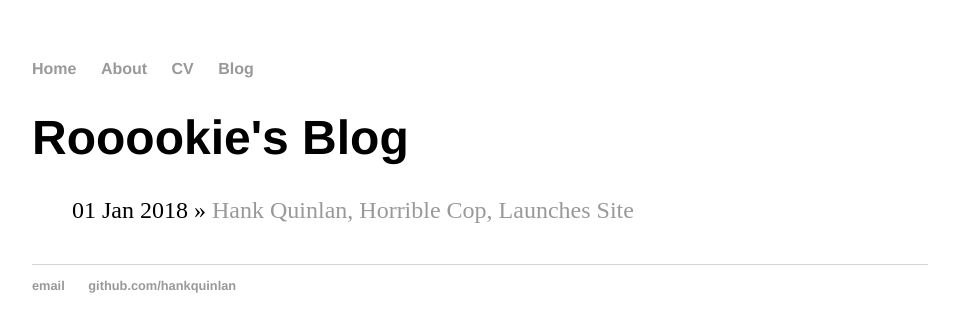
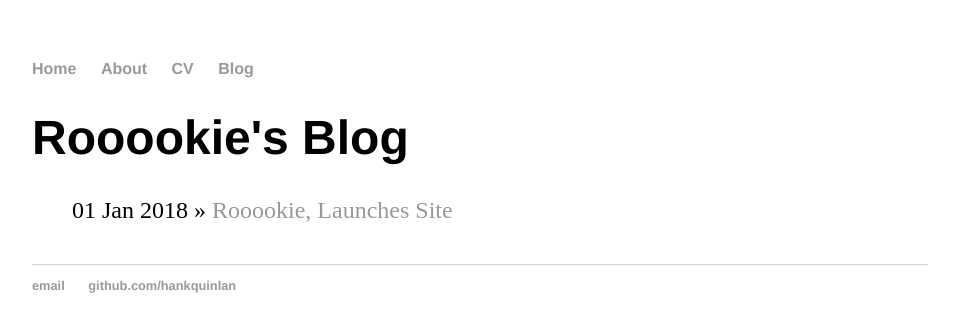
Before and after one commit to jshuai/rooookie.github-io, a Jekyll site: the page built from blog/index.html, in a window 1280 px wide. Shown: the top 332 px of the page, without its empty margins (160-1119 px from the left). Built offline with Jekyll 4.4.1, drawn with Linux system fonts in a browser that asks for light colours.

Commit message:
Update and rename 2018-01-01-hank-quinlan-site-launched.md to 2018-01-01-Rooookie-site-launched.md

```diff
--- a/_posts/2018-01-01-hank-quinlan-site-launched.md
+++ b/_posts/2018-01-01-Rooookie-site-launched.md
@@ -1,6 +1,6 @@
 ---
 layout: post
-title: "Hank Quinlan, Horrible Cop, Launches Site"
+title: "Rooookie, Launches Site"
 date: 2018-01-01
 ---
 
```
